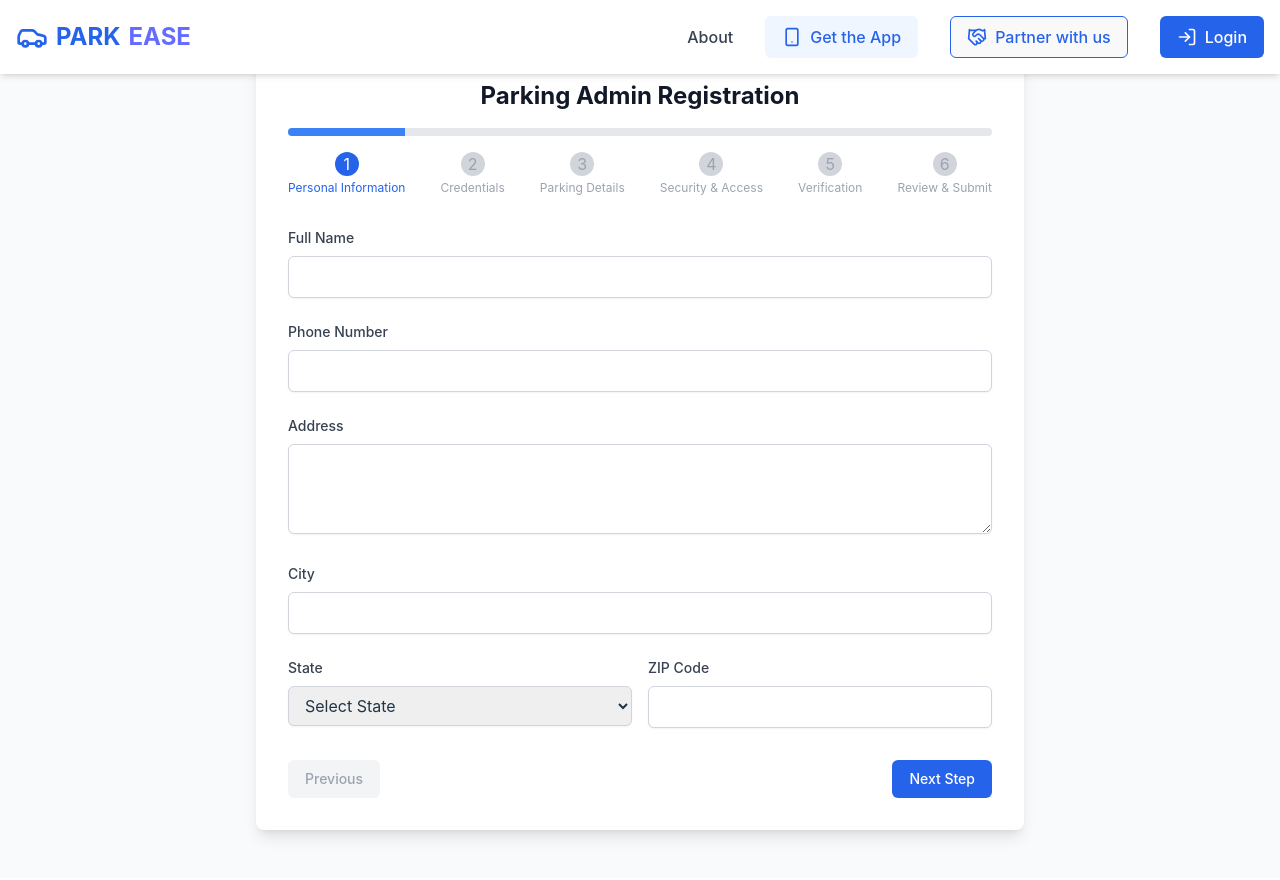
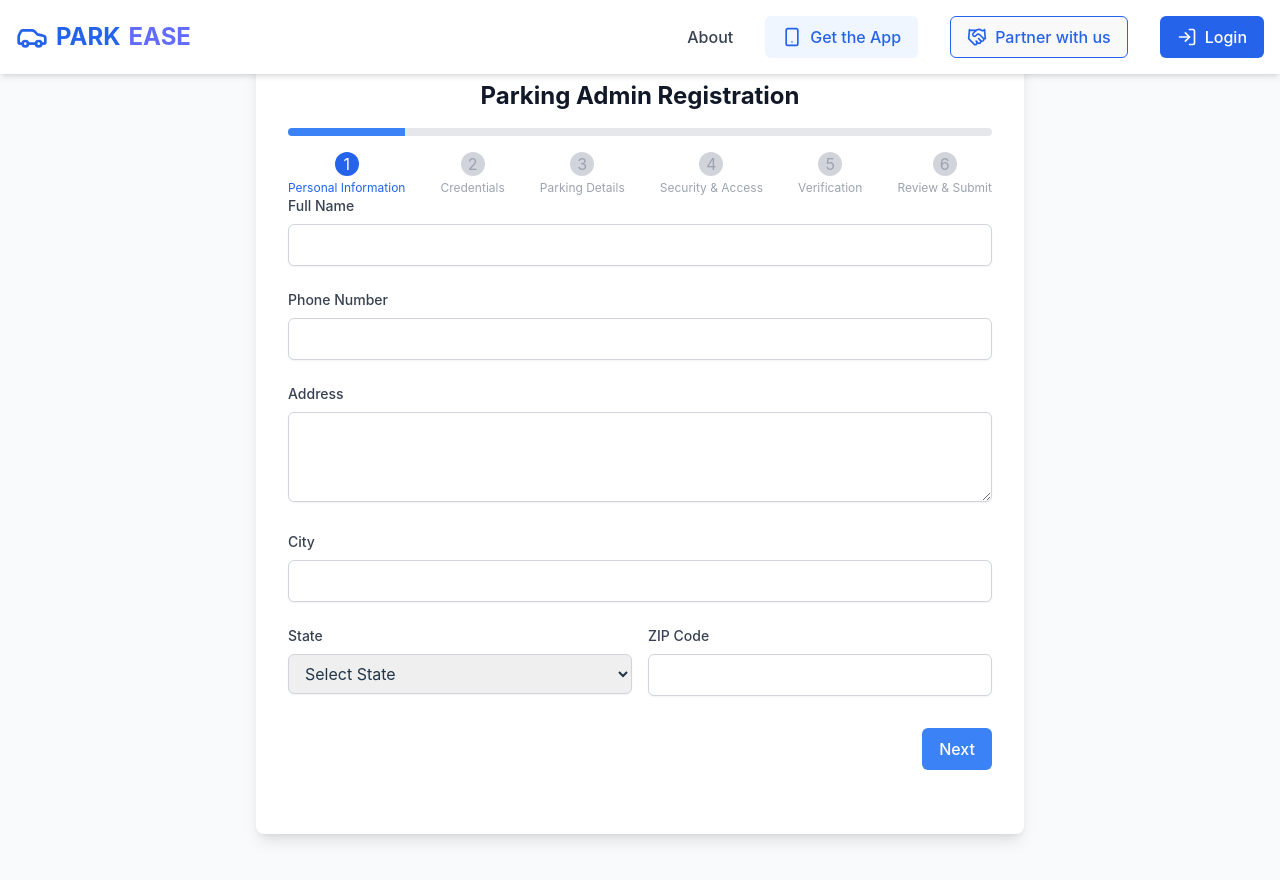
Before and after one commit to tejaskarade100/smart-parking, a React (Vite) app in the folder client/: page /admin-registration in a window 1280 px wide. Built offline with nearby package versions, Linux system fonts and the light colour scheme.

Commit message:
admin can successfully redirect to admindash board

```diff
--- a/client/src/AdminControl/Dashboard.jsx
+++ b/client/src/AdminControl/Dashboard.jsx
@@ -1,9 +1,30 @@
-import React from 'react';
+import React, { useEffect, useState } from 'react';
+import { useNavigate } from 'react-router-dom';
 import { motion } from 'framer-motion';
 import Sidebar from './Sidebar';
 import MainContent from './MainContent';
 
 const Dashboard = () => {
+  const navigate = useNavigate();
+  const [isLoading, setIsLoading] = useState(true);
+
+  useEffect(() => {
+    const adminToken = localStorage.getItem('adminToken');
+    if (!adminToken) {
+      navigate('/admin-registration');
+      return;
+    }
+    setIsLoading(false);
+  }, [navigate]);
+
+  if (isLoading) {
+    return (
+      <div className="flex h-screen items-center justify-center bg-gray-100">
+        <div className="text-lg text-gray-600">Loading...</div>
+      </div>
+    );
+  }
+
   return (
     <div className="flex h-screen bg-gray-100">
       <Sidebar />
--- a/client/src/AdminControl/Sidebar.jsx
+++ b/client/src/AdminControl/Sidebar.jsx
@@ -43,8 +43,8 @@ const Sidebar = () => {
               whileTap={{ scale: 0.95 }}
             >
               <a href="#" className="flex items-center py-2 px-4 rounded hover:bg-blue-700 transition-colors duration-200">
-                <item.icon className="w-5 h-5 mr-3" />
-                {item.label}
+                <item.icon className="w-5 h-5 mr-3 text-white" />
+                <span className="font-semibold text-white">{item.label}</span> {/* Added font-semibold class */}
               </a>
             </motion.li>
           ))}
--- a/client/src/App.jsx
+++ b/client/src/App.jsx
@@ -8,6 +8,7 @@ import Profile from './components/Profile';
 import BookingConfirmation from './components/BookingConfirmation';
 import ParkingCategoriesPage from './pages/ParkingCategoriesPage';
 import ParkingAdminRegistrationForm from './pages/ParkingAdminRegistrationForm';
+import AdminDashboard from './AdminControl/Dashboard';
 
 function App() {
   const { user } = useAuth();
@@ -30,6 +31,7 @@ function App() {
             />
             <Route path="/parking-categories" element={<ParkingCategoriesPage />} />
             <Route path="/admin-registration" element={<ParkingAdminRegistrationForm />} />
+            <Route path="/admin/dashboard" element={<AdminDashboard />} />
           </Routes>
         </main>
 
--- a/client/src/pages/ParkingAdminRegistrationForm.jsx
+++ b/client/src/pages/ParkingAdminRegistrationForm.jsx
@@ -26,8 +26,27 @@ const ParkingAdminRegistrationForm = () => {
   const navigate = useNavigate();
 
   const handleChange = (e) => {
-    const { name, value } = e.target;
-    setFormData((prev) => ({ ...prev, [name]: value }));
+    const { name, value, type, checked } = e.target;
+    if (type === 'checkbox') {
+      if (name === 'securityMeasures') {
+        const updatedMeasures = formData.securityMeasures || [];
+        if (checked) {
+          setFormData(prev => ({
+            ...prev,
+            securityMeasures: [...updatedMeasures, value]
+          }));
+        } else {
+          setFormData(prev => ({
+            ...prev,
+            securityMeasures: updatedMeasures.filter(measure => measure !== value)
+          }));
+        }
+      } else {
+        setFormData(prev => ({ ...prev, [name]: checked }));
+      }
+    } else {
+      setFormData(prev => ({ ...prev, [name]: value }));
+    }
   };
 
   const handleNext = () => {
@@ -45,19 +64,18 @@ const ParkingAdminRegistrationForm = () => {
   const handleSubmit = async (e) => {
     e.preventDefault();
     try {
-      const response = await axios.post('/api/admin/register', formData);
+      const response = await axios.post('http://localhost:5000/api/admin/register', formData);
 
       if (response.data.success) {
-        // Store the token and admin ID
         localStorage.setItem('adminToken', response.data.token);
         localStorage.setItem('adminId', response.data.adminId);
-
-        // Show success popup
         setShowSuccessPopup(true);
+        setError("");
       } else {
         setError(response.data.message);
       }
     } catch (error) {
+      console.error('Registration error:', error);
       setError(error.response?.data?.message || 'Registration failed. Please try again.');
     }
   };
@@ -72,6 +90,12 @@ const ParkingAdminRegistrationForm = () => {
   return (
     <div className="min-h-screen bg-gray-50 py-12 px-4 sm:px-6 lg:px-8">
       <div className="max-w-3xl mx-auto">
+        {error && (
+          <div className="mb-4 p-4 bg-red-100 border border-red-400 text-red-700 rounded">
+            {error}
+          </div>
+        )}
+
         <div className="bg-white rounded-lg shadow-lg p-6 md:p-8">
           <div className="mb-8">
             <h2 className="text-2xl font-bold text-gray-900 text-center">
@@ -114,100 +138,60 @@ const ParkingAdminRegistrationForm = () => {
                 </div>
               </div>
             </div>
-          </div>
-
-          {error && (
-            <div className="mb-4 p-4 bg-red-100 border border-red-400 text-red-700 rounded">
-              {error}
-            </div>
-          )}
 
             <form onSubmit={handleSubmit}>
-            <AnimatePresence mode="wait">
-              <motion.div
-                key={currentStep}
-                initial={{ opacity: 0, x: 20 }}
-                animate={{ opacity: 1, x: 0 }}
-                exit={{ opacity: 0, x: -20 }}
-                transition={{ duration: 0.2 }}
-              >
               <CurrentStepComponent formData={formData} handleChange={handleChange} />
-              </motion.div>
-            </AnimatePresence>
 
               <div className="mt-8 flex justify-between">
+                {currentStep > 1 && (
                   <button
                     type="button"
                     onClick={handlePrevious}
-                disabled={currentStep === 1}
-                className={`px-4 py-2 rounded-md text-sm font-medium transition-colors
-                  ${currentStep === 1
-                    ? "bg-gray-100 text-gray-400 cursor-not-allowed"
-                    : "bg-gray-100 text-gray-600 hover:bg-gray-200"
-                  }`}
+                    className="bg-gray-300 text-gray-700 px-4 py-2 rounded-md hover:bg-gray-400 transition-colors"
                   >
                     Previous
                   </button>
+                )}
 
-              {currentStep === steps.length ? (
+                {currentStep < steps.length ? (
                   <button
-                  type="submit"
-                  className="px-4 py-2 bg-blue-600 text-white rounded-md text-sm font-medium hover:bg-blue-700 transition-colors"
+                    type="button"
+                    onClick={handleNext}
+                    className="bg-blue-500 text-white px-4 py-2 rounded-md hover:bg-blue-600 transition-colors ml-auto"
                   >
-                  Submit Registration
+                    Next
                   </button>
                 ) : (
                   <button
-                  type="button"
-                  onClick={handleNext}
-                  className="px-4 py-2 bg-blue-600 text-white rounded-md text-sm font-medium hover:bg-blue-700 transition-colors"
+                    type="submit"
+                    className="bg-green-500 text-white px-4 py-2 rounded-md hover:bg-green-600 transition-colors ml-auto"
                   >
-                  Next Step
+                    Submit
                   </button>
                 )}
               </div>
             </form>
           </div>
-      </div>
 
           {/* Success Popup */}
           {showSuccessPopup && (
-        <div className="fixed inset-0 bg-black bg-opacity-50 flex items-center justify-center z-50">
-          <div className="bg-white rounded-lg p-8 max-w-md w-full mx-4">
-            <div className="text-center">
-              <div className="mx-auto flex items-center justify-center h-12 w-12 rounded-full bg-green-100">
-                <svg
-                  className="h-6 w-6 text-green-600"
-                  fill="none"
-                  stroke="currentColor"
-                  viewBox="0 0 24 24"
-                >
-                  <path
-                    strokeLinecap="round"
-                    strokeLinejoin="round"
-                    strokeWidth="2"
-                    d="M5 13l4 4L19 7"
-                  />
-                </svg>
-              </div>
-              <h3 className="mt-4 text-lg font-medium text-gray-900">
-                Registration Successful!
-              </h3>
-              <p className="mt-2 text-sm text-gray-500">
-                Your parking admin account has been created successfully.
+            <div className="fixed inset-0 bg-black bg-opacity-50 flex items-center justify-center">
+              <div className="bg-white p-8 rounded-lg max-w-md w-full mx-4">
+                <h3 className="text-2xl font-bold text-green-600 mb-4">Registration Successful!</h3>
+                <p className="text-gray-600 mb-6">
+                  Your parking admin account has been created successfully. You can now access your dashboard.
                 </p>
-              <div className="mt-6">
                 <button
                   onClick={handleDashboardAccess}
-                  className="w-full px-4 py-2 bg-blue-600 text-white rounded-md text-sm font-medium hover:bg-blue-700 transition-colors"
+                  className="w-full bg-blue-500 text-white px-4 py-2 rounded-md hover:bg-blue-600 transition-colors"
                 >
                   Access Dashboard
                 </button>
               </div>
             </div>
+          )}
         </div>
       </div>
-      )}
     </div>
   );
 };
```
Lines whose indentation alone changed are shown as unchanged.
